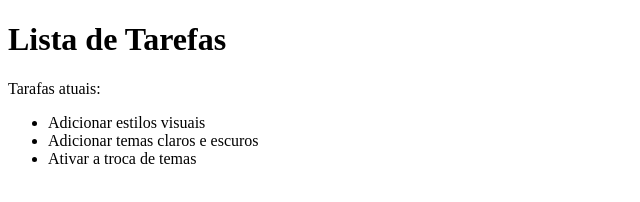
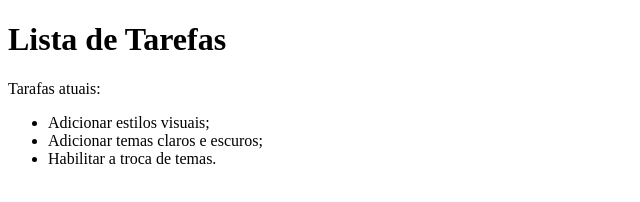
Before and after one commit to lukinhapdm/site-simples, a plain HTML site: page index.html in a window 1280 px wide. Shown: the full height of the page, 0-640 px from the left. Drawn offline with Linux system fonts and the light colour scheme.

```diff
--- a/index.html
+++ b/index.html
@@ -11,9 +11,9 @@
     <h1>Lista de Tarefas</h1>
     <p id="msg">Tarafas atuais:</p>
     <ul>
-        <li class="list">Adicionar estilos visuais</li>
-        <li class="list">Adicionar temas claros e escuros</li>
-        <li>Ativar a troca de temas</li>
+        <li class="list">Adicionar estilos visuais;</li>
+        <li class="list">Adicionar temas claros e escuros;</li>
+        <li>Habilitar a troca de temas.</li>
     </ul>
 </body>
 </html>
```
